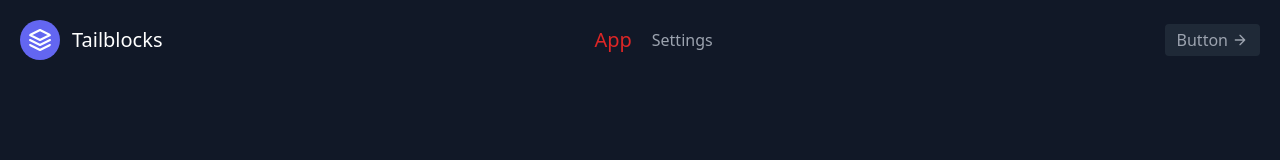
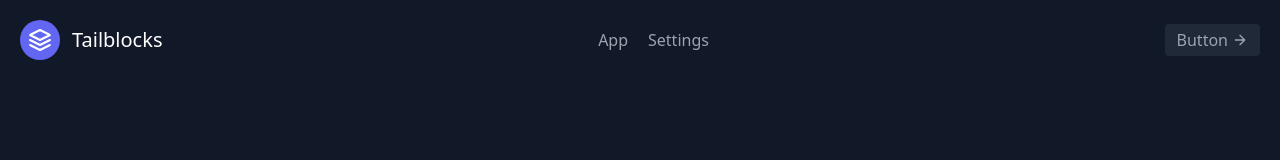
Before and after one commit to rahulbarwal/pomodro, a Svelte app: page / in a window 1280 px wide. Shown: the top 160 px of the page. Built offline with nearby package versions, Linux system fonts and the light colour scheme; the HTML template or start-up script is replaced by a standard one.

Commit message:
Minor UI fix

```diff
--- a/src/layout/Header.svelte
+++ b/src/layout/Header.svelte
@@ -23,9 +23,9 @@
     <nav
       class="md:ml-auto md:mr-auto flex flex-wrap items-center text-base justify-center"
     >
-      <a class="mr-5 hover:text-white no-underline text-red-600 text-xl" href="/">App</a>
+      <a class="text-gray-400 mr-5 hover:text-white hover:no-underline no-underline " href="/">App</a>
       <a
-        class="mr-5 hover:text-white no-underline text-gray-400"
+        class="mr-5 hover:text-white hover:no-underline no-underline text-gray-400"
         href="settings">Settings</a
       >
     </nav>
```
